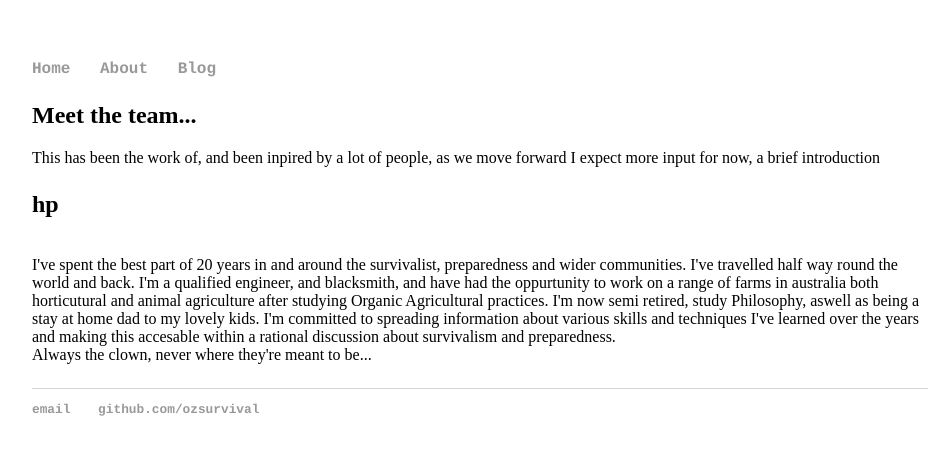
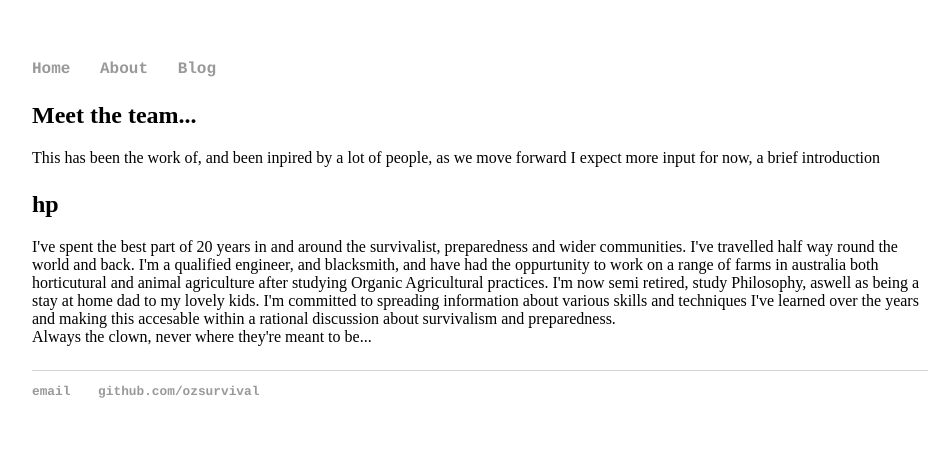
Before and after one commit to ozsurvival/ozsurvival.github.io, a Jekyll site: the page built from about/index.html, in a window 1280 px wide. Shown: the top 455 px of the page, without its empty margins (160-1110 px from the left). Built offline with Jekyll 4.4.1, drawn with Linux system fonts in a browser that asks for light colours.

```diff
--- a/about/index.html
+++ b/about/index.html
@@ -6,8 +6,7 @@ title: About
 
 <p><h2>Meet the team...</h2>
 This has been the work of, and been inpired by a lot of people, as we move forward I expect more input for now, a brief introduction</p>
-
-<p><h2>hp</h2><br>
+<p><h2>hp</h2>
 I've spent the best part of 20 years in and around the survivalist, preparedness and wider communities. I've travelled half way round the world and back. I'm a qualified engineer, and blacksmith, and have had the oppurtunity to work on a range of farms in australia both horticutural and animal agriculture after studying Organic Agricultural practices. I'm now semi retired, study Philosophy, aswell as being a stay at home dad to my lovely kids. I'm committed to spreading information about various skills and techniques I've learned over the years and making this accesable within a rational discussion about survivalism and preparedness. <br>Always the clown, never where they're meant to be...</p>
 
 </div><!-- /.blurb -->
```
